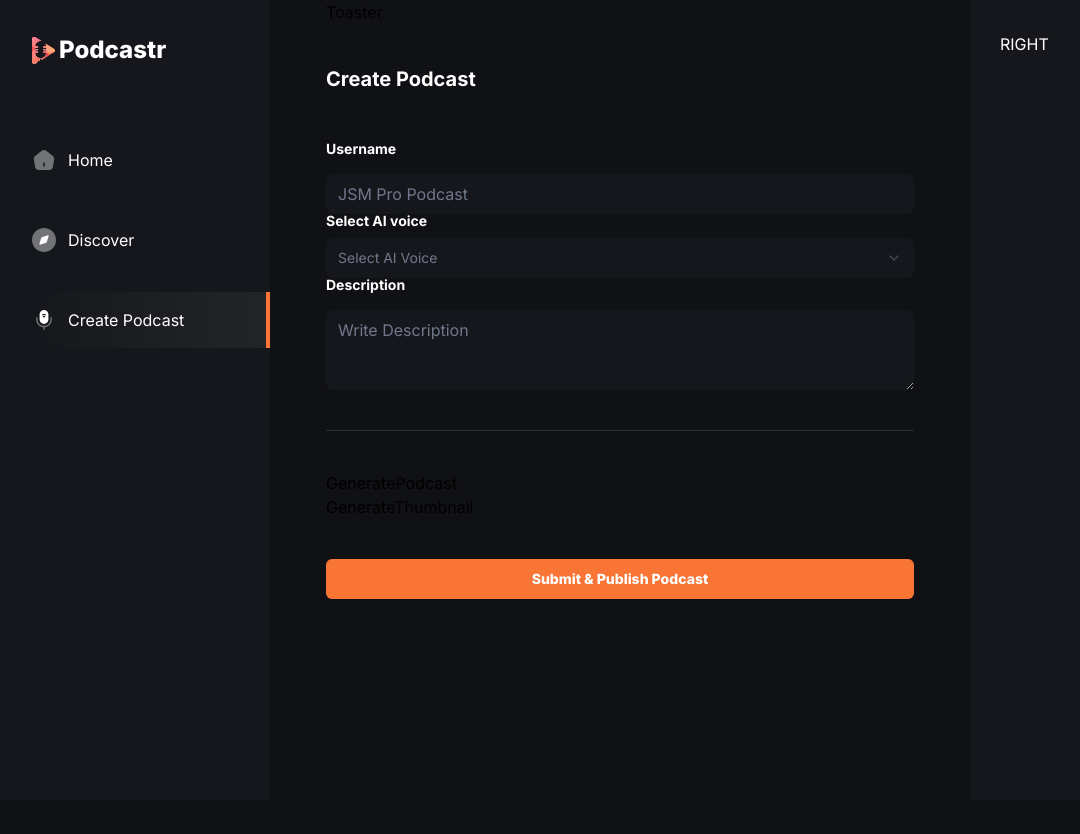
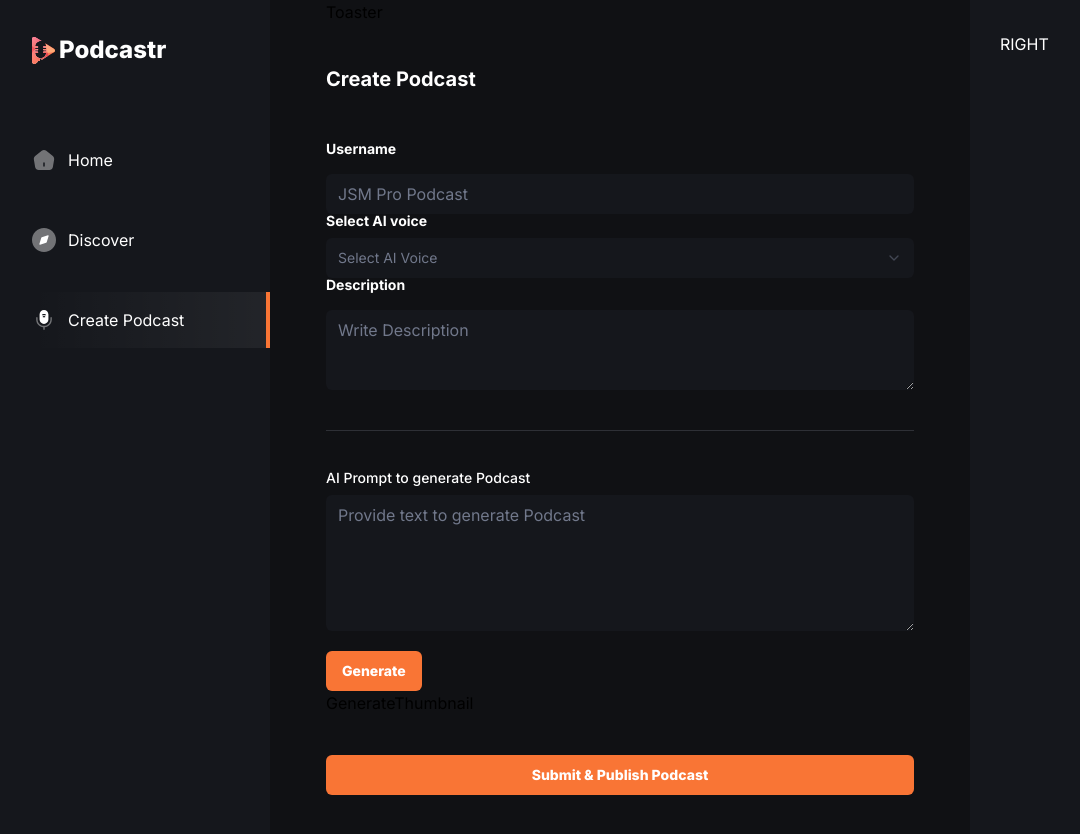
Before and after one commit to Satora1/Podcast-AI-APP, a Next.js app: page /create-podcast in a window 1280 px wide. Shown: the top 834 px of the page, without its empty margins (0-1080 px from the left). Before the commit the page ends 800 px from the top, so only its background shows below. Built offline with nearby package versions, Linux system fonts and the light colour scheme; no server answers.

Commit message:
generate podcast page and 2:21:25

```diff
--- a/app/(root)/create-podcast/page.tsx
+++ b/app/(root)/create-podcast/page.tsx
@@ -30,24 +30,34 @@
 import GeneratePodcast from "@/components/GeneratePodcast"
 import GenerateThumbnail from "@/components/GenerateThumbnail"
 import { Loader } from "lucide-react"
+import { Id } from "@/convex/_generated/dataModel"
 
 const voiceCategories = ['alloy', 'shimmer', 'nova', 'echo', 'fable', 'onyx'];
 
 const formSchema = z.object({
-  username: z.string().min(2, {
-    message: "Username must be at least 2 characters.",
-  }),
+  podcastTitle: z.string().min(2),
+  podcastDescription: z.string().min(2),
+
+
 })
 const CreatePodcast = () => {
 
+  const [imagePrompt, setImagePrompt] = useState("")
+  const [audioStorageId, setAudioStorageId] = useState<Id<"_storage"> | null>(null)
+  const [imageStorageId, setImageStorageId] = useState<Id<"_storage"> | null>(null)
+  const [imageUrl, setImageUrl] = useState("")
+  const [audioUrl, setAudioUrl] = useState("")
+  const [audioDuration, setAudioDuration] = useState(0)
+  const [voicePrompt, setVoicePrompt] = useState("")
   const [voiceType, setVoiceType] = useState<string | null>(null)
+  const [isSubmiting, setIsSubmiting] = useState(false)
 
-  const [isSubmiting, setIsSubmiting] = useState(false)
   // 1. Define your form.
   const form = useForm<z.infer<typeof formSchema>>({
     resolver: zodResolver(formSchema),
     defaultValues: {
-      username: "",
+      podcastTitle: "",
+      podcastDescription: ""
     },
   })
 
@@ -71,7 +81,7 @@
                 <FormItem className="flex flex-col gap-2.5">
                   <FormLabel className="text-16 font-bold text-white-1">Username</FormLabel>
                   <FormControl>
-                    <Input className="input-class focus-visible:ring-orange-1" placeholder="JSM Pro Podcast" {...field} />
+                    <Input className="input-class focus-visible:ring-offset-orange-1" placeholder="JSM Pro Podcast" {...field} />
                   </FormControl>
                   <FormMessage className="text-white-1" />
                 </FormItem>
@@ -85,7 +95,7 @@
                 <SelectTrigger className={cn("text-16 w-full border-none bg-black-1 text-gray-1")}>
                   <SelectValue placeholder="Select AI Voice" className="placeholder:text-gray-1" />
                 </SelectTrigger>
-                <SelectContent className="text-16 border-none bg-black-1 font-bold text-white-1 focus:ring-orange-1">
+                <SelectContent className="text-16 border-none bg-black-1 font-bold text-white-1 focus:ring-offset-orange-1">
                   {voiceCategories.map
                     ((category) => (
                       <SelectItem key={category} value={category} className="capitalize focus:bg-orange-1">
@@ -109,7 +119,7 @@
                 <FormItem className="flex flex-col gap-2.5">
                   <FormLabel className="text-16 font-bold text-white-1">Description</FormLabel>
                   <FormControl>
-                    <Textarea className="input-class focus-visible:ring-orange-1" placeholder="Write Description" {...field} />
+                    <Textarea className="input-class focus-visible:ring-offset-orange-1" placeholder="Write Description" {...field} />
                   </FormControl>
                   <FormMessage className="text-white-1" />
                 </FormItem>
@@ -117,16 +127,21 @@
             />
           </div>
           <div className="flex flex-col pt-10">
-            <GeneratePodcast />
+            <GeneratePodcast
+              setAudioStorageId={setAudioStorageId}
+              setAudio={setAudioUrl}
+              voiceType={voiceType}
+              audio={audioUrl}
+              voicePrompt={voicePrompt}
+              setVoicePrompt={setVoicePrompt}
+              setAudioDuration={setAudioDuration}
+            />
             <GenerateThumbnail />
             <div className="mt-10 w-full">
               <Button className="text-16 w-full bg-orange-1 py-4 font-extrabold text-white-1 transition-all duration-500
 hover:bg-black-1">
                 {isSubmiting ? (
                   <>
-
-
-
                     Submiting
                     <Loader size={20} className="animate-spin ml-2" />
                   </>
--- a/components/GeneratePodcast.tsx
+++ b/components/GeneratePodcast.tsx
@@ -1,8 +1,58 @@
-import React from 'react'
+import { GeneratePodcastProps } from '@/types'
+import React, { useState } from 'react'
+import { Label } from './ui/label'
+import { Textarea } from './ui/textarea'
+import { Loader, Target } from 'lucide-react'
+import { Button } from './ui/button'
 
-const GeneratePodcast = () => {
+const useGeneratePodcast = (props: GeneratePodcastProps) => {
+  return {
+    isGenerating: false,
+    generatePodcast: () => { }
+  }
+}
+
+const GeneratePodcast = (props: GeneratePodcastProps) => {
+  const { isGenerating, generatePodcast } = useGeneratePodcast(props)
+
+
   return (
-    <div>GeneratePodcast</div>
+    <div>
+      <div className='flex flex-col gap-2.5'>
+        <Label className="text-16 font-bld text-white-1">
+          AI Prompt to generate Podcast
+        </Label>
+        <Textarea
+          className='input-class font-;ight focus-visible:ring-offset-orange-1'
+          placeholder='Provide text to generate Podcast'
+          rows={5}
+          value={props.voicePrompt}
+          onChange={(e) => props.setVoicePrompt(e.target.value)} />
+      </div>
+      <div className='mt-5 w-full max-w-[200px]'>
+        <Button className="text-16  bg-orange-1 py-4 font-extrabold text-white-1 ">
+          {isGenerating ? (
+            <>
+              Generating
+              <Loader size={20} className="animate-spin ml-2" />
+            </>
+          ) :
+            (
+              "Generate"
+            )}
+
+        </Button>
+      </div>
+      {props.audio && (
+        <audio
+          controls
+          src={props.audio}
+          autoPlay
+          className='mt-5'
+          onLoadedMetadata={(e) => props.setAudioDuration(e.currentTarget.duration)}
+        />
+      )}
+    </div>
   )
 }
 
--- /dev/null
+++ b/types/index.ts
@@ -0,0 +1,137 @@
+/* eslint-disable no-unused-vars */
+
+import { Dispatch, SetStateAction } from "react";
+
+import { Id } from "@/convex/_generated/dataModel";
+
+export interface EmptyStateProps {
+  title: string;
+  search?: boolean;
+  buttonText?: string;
+  buttonLink?: string;
+}
+
+export interface TopPodcastersProps {
+  _id: Id<"users">;
+  _creationTime: number;
+  email: string;
+  imageUrl: string;
+  clerkId: string;
+  name: string;
+  podcast: {
+    podcastTitle: string;
+    pocastId: Id<"podcasts">;
+  }[];
+  totalPodcasts: number;
+}
+
+export interface PodcastProps {
+  _id: Id<"podcasts">;
+  _creationTime: number;
+  audioStorageId: Id<"_storage"> | null;
+  user: Id<"users">;
+  podcastTitle: string;
+  podcastDescription: string;
+  audioUrl: string | null;
+  imageUrl: string | null;
+  imageStorageId: Id<"_storage"> | null;
+  author: string;
+  authorId: string;
+  authorImageUrl: string;
+  voicePrompt: string;
+  imagePrompt: string | null;
+  voiceType: string;
+  audioDuration: number;
+  views: number;
+}
+
+export interface ProfilePodcastProps {
+  podcasts: PodcastProps[];
+  listeners: number;
+}
+
+export type VoiceType =
+  | "alloy"
+  | "echo"
+  | "fable"
+  | "onyx"
+  | "nova"
+  | "shimmer";
+
+export interface GeneratePodcastProps {
+  voiceType: VoiceType;
+  setAudio: Dispatch<SetStateAction<string>>;
+  audio: string;
+  setAudioStorageId: Dispatch<SetStateAction<Id<"_storage"> | null>>;
+  voicePrompt: string;
+  setVoicePrompt: Dispatch<SetStateAction<string>>;
+  setAudioDuration: Dispatch<SetStateAction<number>>;
+}
+
+export interface GenerateThumbnailProps {
+  setImage: Dispatch<SetStateAction<string>>;
+  setImageStorageId: Dispatch<SetStateAction<Id<"_storage"> | null>>;
+  image: string;
+  imagePrompt: string;
+  setImagePrompt: Dispatch<SetStateAction<string>>;
+}
+
+export interface LatestPodcastCardProps {
+  imgUrl: string;
+  title: string;
+  duration: string;
+  index: number;
+  audioUrl: string;
+  author: string;
+  views: number;
+  podcastId: Id<"podcasts">;
+}
+
+export interface PodcastDetailPlayerProps {
+  audioUrl: string;
+  podcastTitle: string;
+  author: string;
+  isOwner: boolean;
+  imageUrl: string;
+  podcastId: Id<"podcasts">;
+  imageStorageId: Id<"_storage">;
+  audioStorageId: Id<"_storage">;
+  authorImageUrl: string;
+  authorId: string;
+}
+
+export interface AudioProps {
+  title: string;
+  audioUrl: string;
+  author: string;
+  imageUrl: string;
+  podcastId: string;
+}
+
+export interface AudioContextType {
+  audio: AudioProps | undefined;
+  setAudio: React.Dispatch<React.SetStateAction<AudioProps | undefined>>;
+}
+
+export interface PodcastCardProps {
+  imgUrl: string;
+  title: string;
+  description: string;
+  podcastId: Id<"podcasts">;
+}
+
+export interface CarouselProps {
+  fansLikeDetail: TopPodcastersProps[];
+}
+
+export interface ProfileCardProps {
+  podcastData: ProfilePodcastProps;
+  imageUrl: string;
+  userFirstName: string;
+}
+
+export type UseDotButtonType = {
+  selectedIndex: number;
+  scrollSnaps: number[];
+  onDotButtonClick: (index: number) => void;
+};
```
